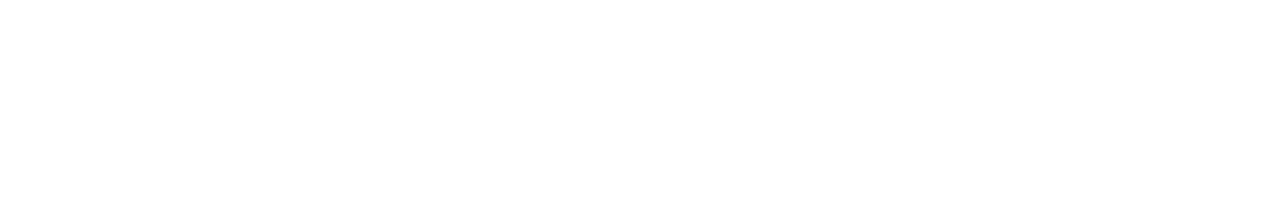
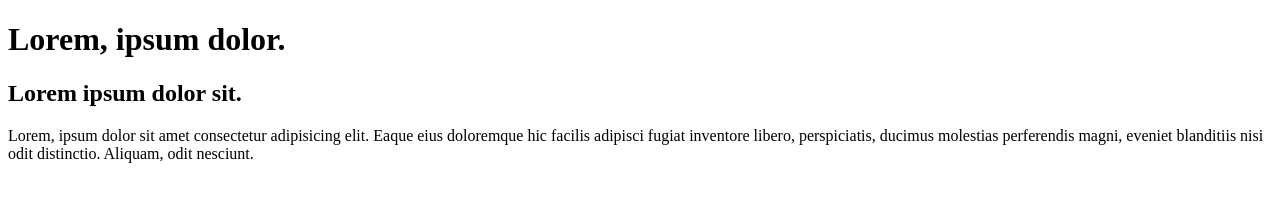
Before and after one commit to tuhin360/my-first-repo, a plain HTML site: page index.html in a window 1280 px wide. Drawn offline with Linux system fonts and the light colour scheme.

Commit message:
update one

```diff
--- a/index.html
+++ b/index.html
@@ -7,6 +7,8 @@
     <title>My First Github Repo</title>
 </head>
 <body>
-
+    <h1>Lorem, ipsum dolor.</h1>
+    <h2>Lorem ipsum dolor sit.</h2>
+    <p>Lorem, ipsum dolor sit amet consectetur adipisicing elit. Eaque eius doloremque hic facilis adipisci fugiat inventore libero, perspiciatis, ducimus molestias perferendis magni, eveniet blanditiis nisi odit distinctio. Aliquam, odit nesciunt.</p>
 </body>
 </html>
```
Also changed, not shown: 1 other file.
